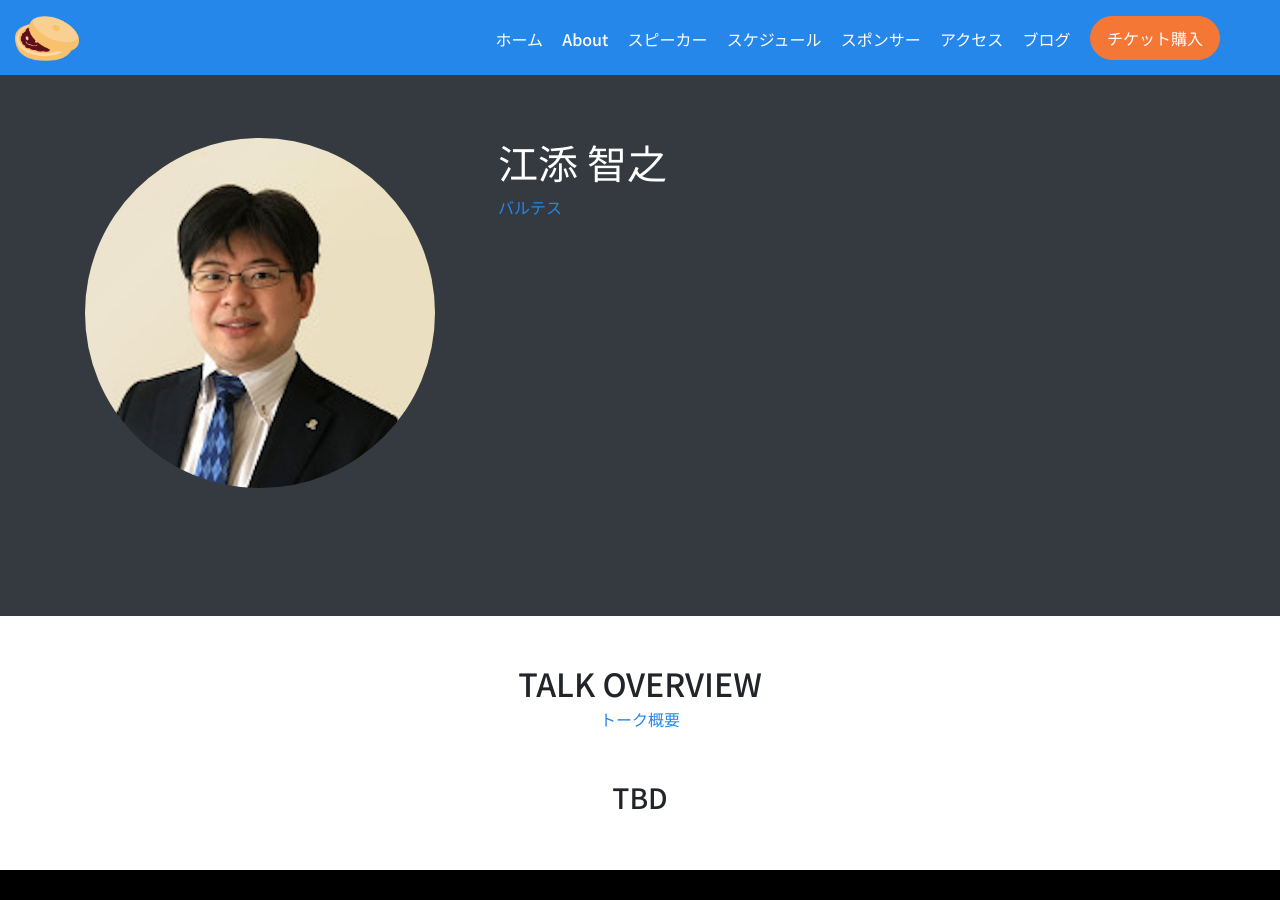
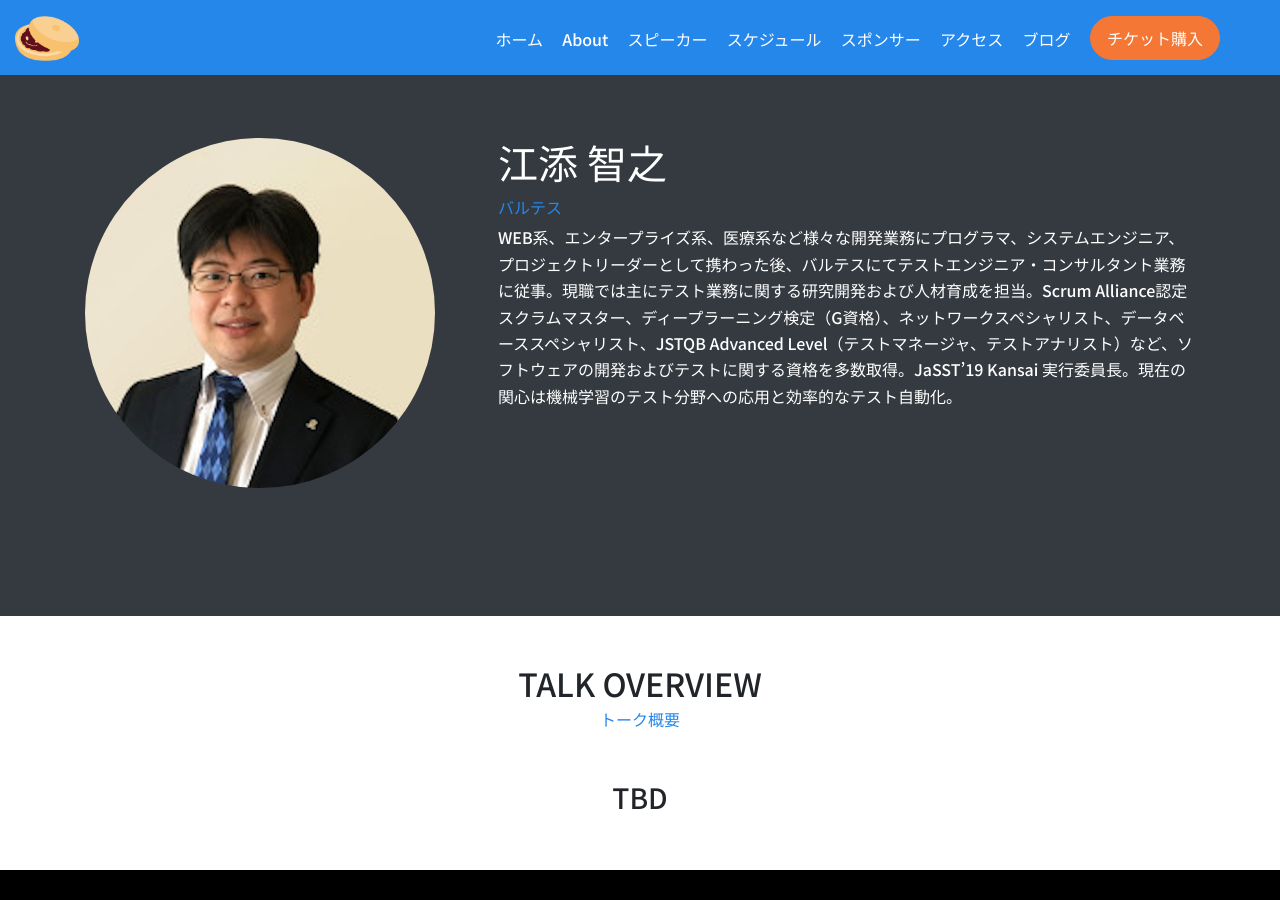
Before and after one commit to MonacaUG/conference-2019, a Jekyll site: the page built from speakers/ezoe.md, in a window 1280 px wide and 900 px high. Built offline with Jekyll 4.4.1, drawn with Linux system fonts in a browser that asks for light colours; nearby versions of some CDN libraries; comment, search, counter and statistics services are not loaded.

Commit message:
Update profile

```diff
--- a/_data/sessions.json
+++ b/_data/sessions.json
@@ -92,7 +92,7 @@
     "company": "バルテス",
     "name": "江添 智之",
     "id": "ezoe",
-    "profile": "",
+    "profile": "WEB系、エンタープライズ系、医療系など様々な開発業務にプログラマ、システムエンジニア、プロジェクトリーダーとして携わった後、バルテスにてテストエンジニア・コンサルタント業務に従事。現職では主にテスト業務に関する研究開発および人材育成を担当。Scrum Alliance認定スクラムマスター、ディープラーニング検定（G資格）、ネットワークスペシャリスト、データベーススペシャリスト、JSTQB Advanced Level（テストマネージャ、テストアナリスト）など、ソフトウェアの開発およびテストに関する資格を多数取得。JaSST'19 Kansai 実行委員長。現在の関心は機械学習のテスト分野への応用と効率的なテスト自動化。",
     "twitter": "",
     "facebook": "",
     "github": "",
```
